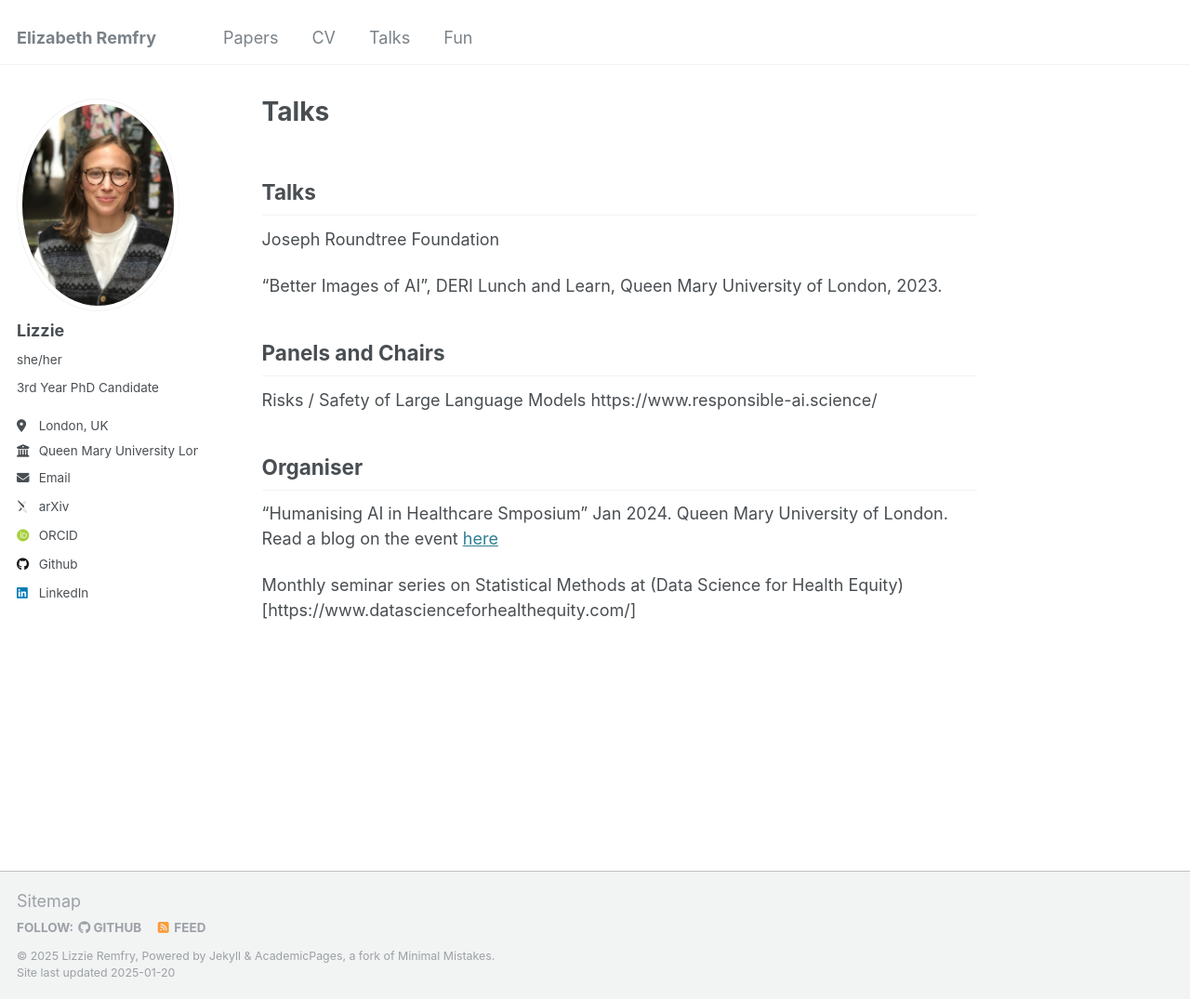
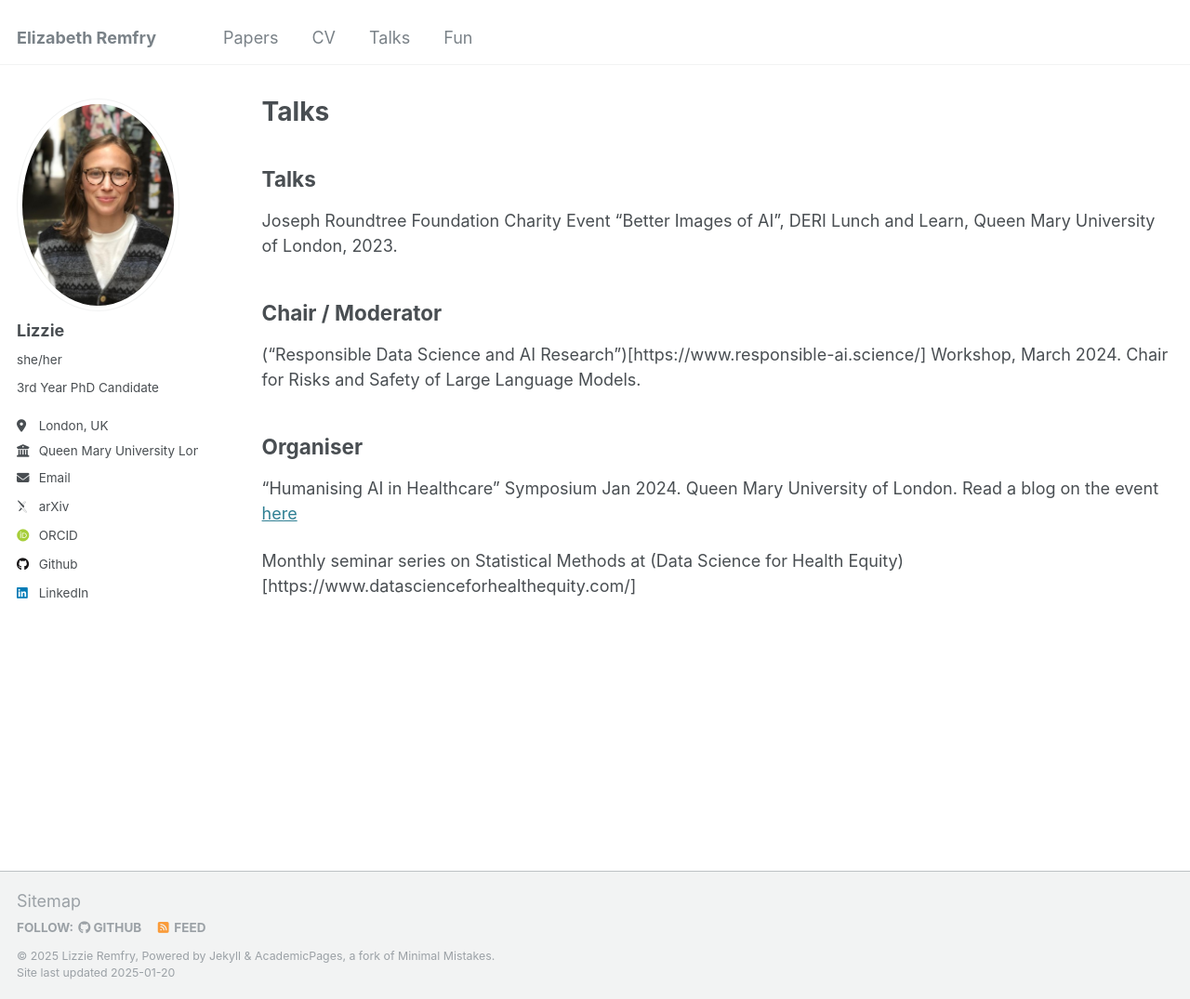
Before and after one commit to LizRem/lizrem.github.io, a Jekyll site: the page built from _pages/talks.md, in a window 1280 px wide and 1075 px high. Shown: the whole window at 93% size. Built offline with Jekyll 4.4.1, drawn with Linux system fonts in a browser that asks for light colours; some web fonts are replaced; our own code applies the rules of GitHub Pages for plain Markdown files.

Commit message:
Update talks.md

```diff
--- a/_pages/talks.md
+++ b/_pages/talks.md
@@ -1,15 +1,22 @@
+---
+layout: archive
+title: "Talks"
+permalink: /talks/
+author_profile: true
+---
+
 ## Talks
 
 Joseph Roundtree Foundation
-
+Charity Event
 "Better Images of AI", DERI Lunch and Learn, Queen Mary University of London, 2023.
 
 
-## Panels and Chairs
-Risks / Safety of Large Language Models
-https://www.responsible-ai.science/
+## Chair / Moderator
+("Responsible Data Science and AI Research")[https://www.responsible-ai.science/] Workshop, March 2024. Chair for Risks and Safety of Large Language Models.
+
 
 ## Organiser
-"Humanising AI in Healthcare Smposium" Jan 2024. Queen Mary University of London. Read a blog on the event [here](https://www.apollosocialscience.org/2024/02/21/humanising-ai-in-healthcare-incorporating-social-sciences-in-algorithms/)
+"Humanising AI in Healthcare" Symposium Jan 2024. Queen Mary University of London. Read a blog on the event [here](https://www.apollosocialscience.org/2024/02/21/humanising-ai-in-healthcare-incorporating-social-sciences-in-algorithms/)
 
 Monthly seminar series on Statistical Methods at (Data Science for Health Equity)[https://www.datascienceforhealthequity.com/]
```
